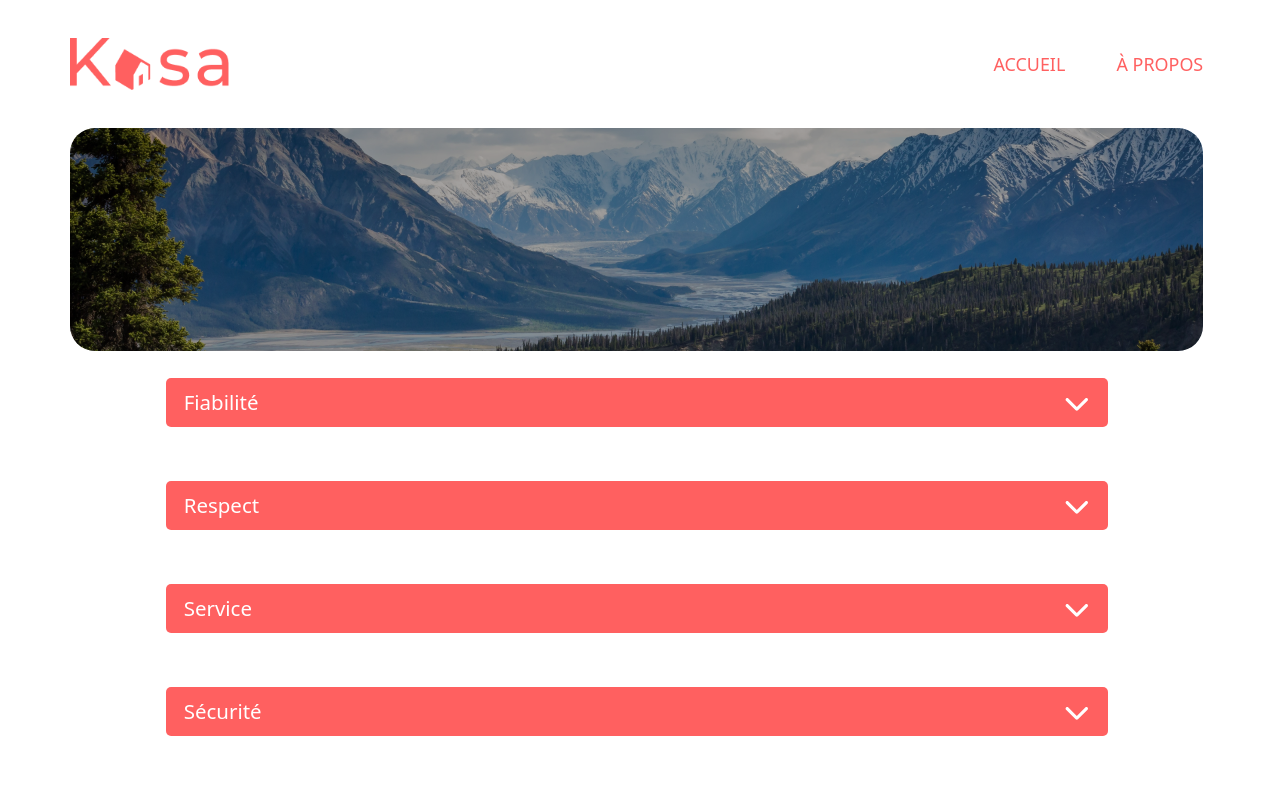
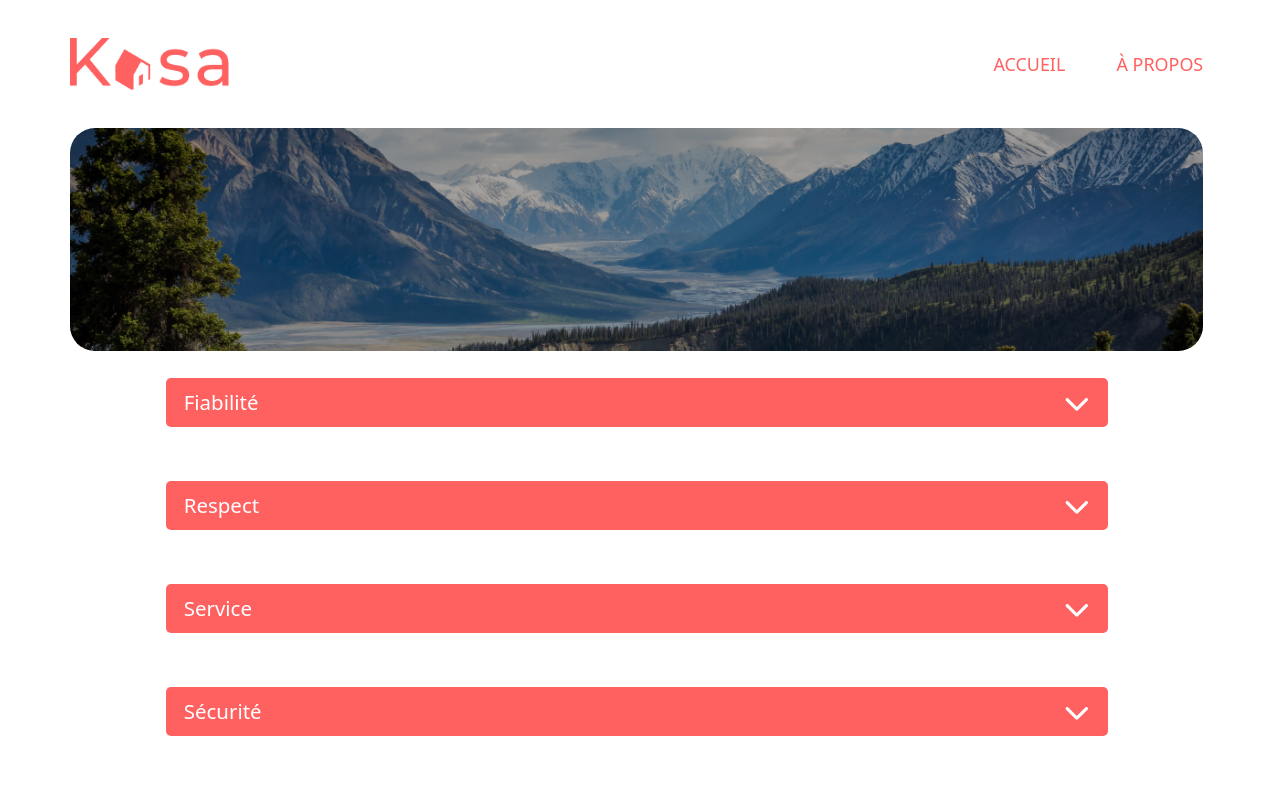
Before and after one commit to AeRyZe/kasa, a React (Create React App) app: page /a-propos in a window 1280 px wide. Shown: the top 800 px of the page. Built offline with nearby package versions, Linux system fonts and the light colour scheme; a web font is replaced by a local one.

Commit message:
fix(housing): comp display fix

```diff
--- a/src/Components/Banner/Banner.css
+++ b/src/Components/Banner/Banner.css
@@ -12,7 +12,7 @@
 
 .banner-img {
     height: auto;
-    width: 150%;
+    width: 100%;
     object-fit: cover;
 }
 
@@ -44,6 +44,7 @@
     }
 
     .banner-img {
+        height: 100%;
         width: 100%;
     }
 
--- a/src/Pages/Housing/Housing.css
+++ b/src/Pages/Housing/Housing.css
@@ -65,6 +65,7 @@
     .housing-first-layer {
         width: 100%;
         gap: 1vw;
+        margin-top: 4vw;
     }
 
     .housing-title {
```
